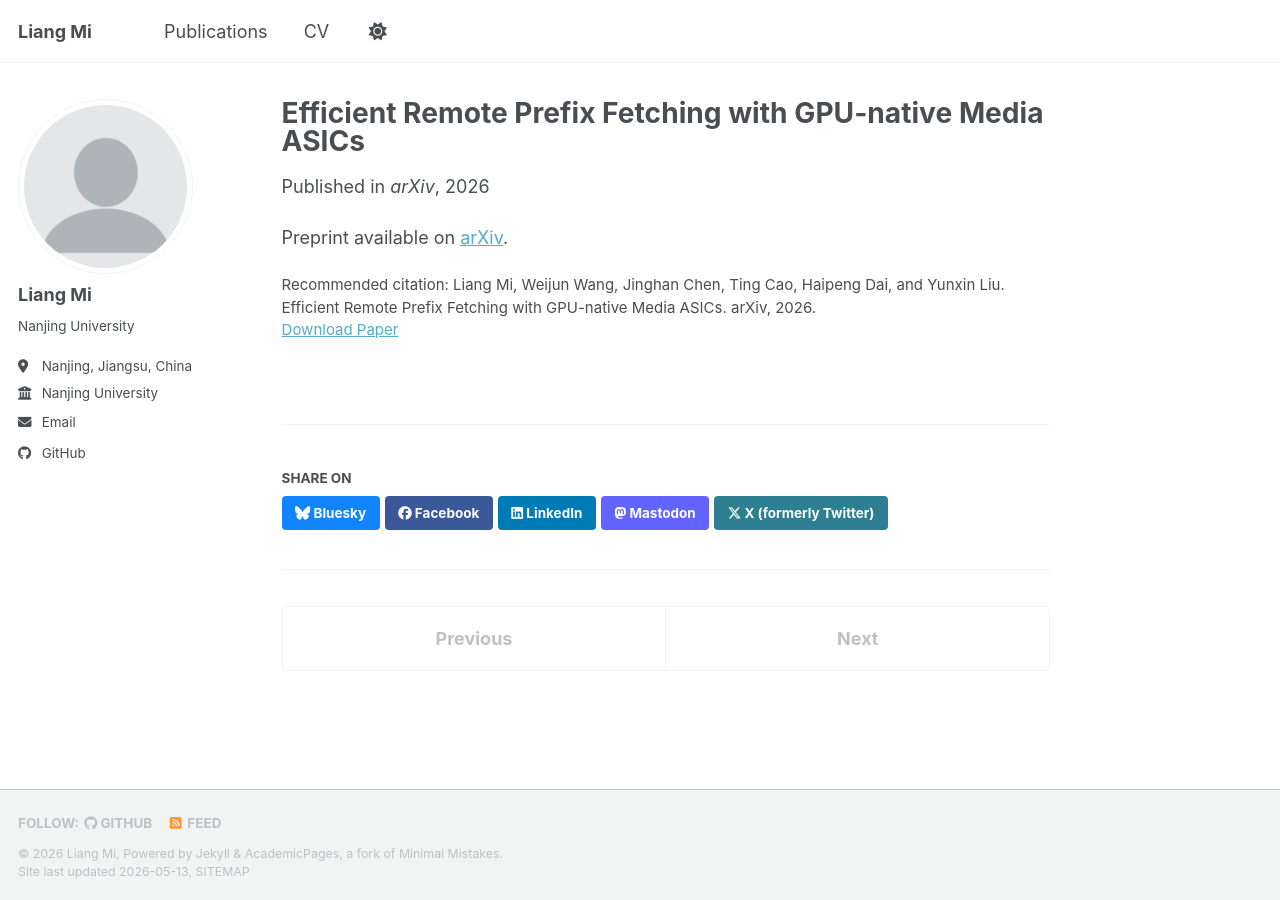
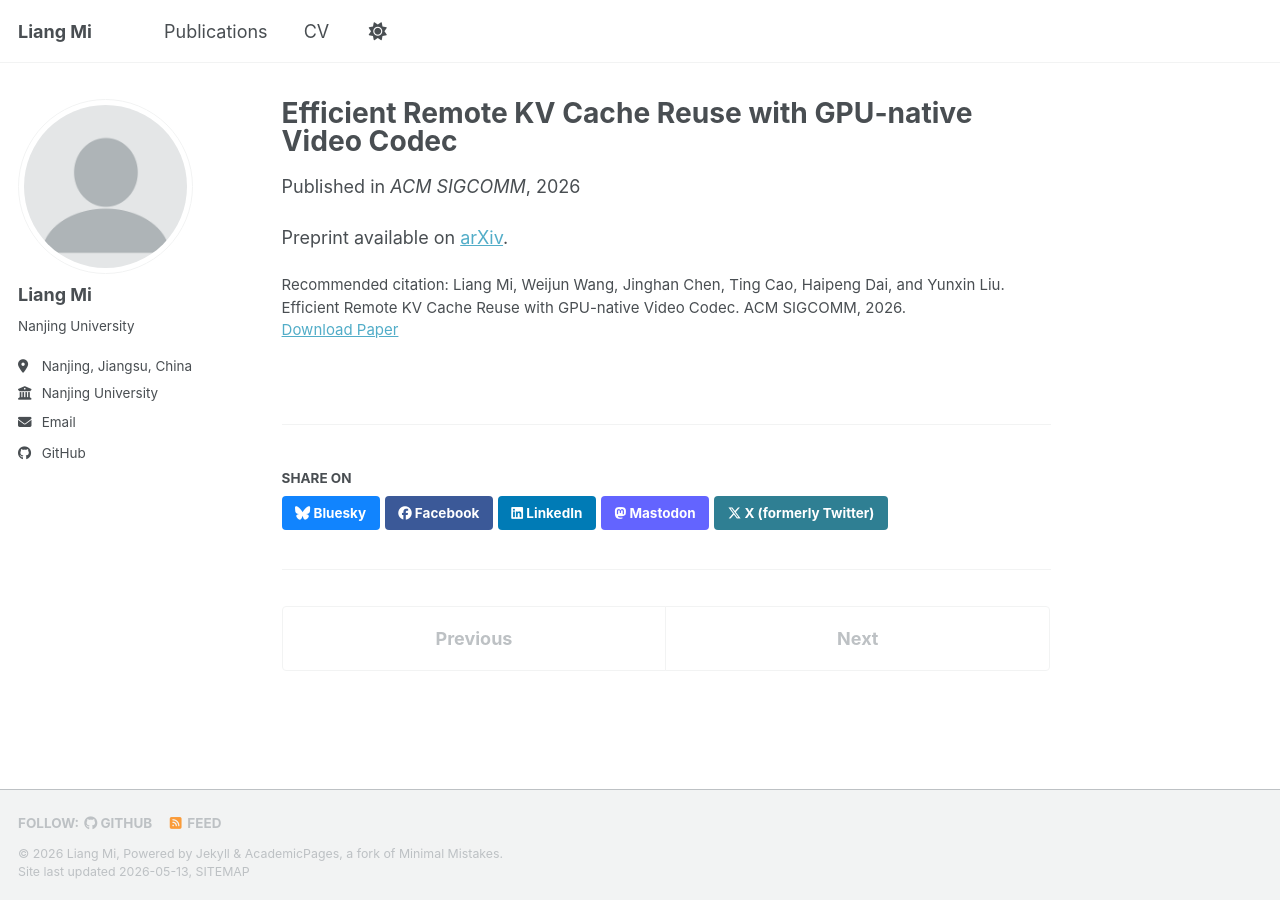
Before and after one commit to mi150/mi150.github.io, a Jekyll site: the page built from _publications/2026-02-12-kvfetcher-remote-prefix-fetching.md, in a window 1280 px wide. Built offline with Jekyll 4.4.1, drawn with Linux system fonts in a browser that asks for light colours; a script bundle is joined from its source files by our own code; library files that are not in the unit come from our copies.

Commit message:
Update SIGCOMM 2026 KV cache paper

```diff
--- a/_publications/2026-02-12-kvfetcher-remote-prefix-fetching.md
+++ b/_publications/2026-02-12-kvfetcher-remote-prefix-fetching.md
@@ -1,15 +1,15 @@
 ---
-title: "Efficient Remote Prefix Fetching with GPU-native Media ASICs"
+title: "Efficient Remote KV Cache Reuse with GPU-native Video Codec"
 collection: publications
-category: preprints
+category: conferences
 permalink: /publication/2026-02-12-kvfetcher-remote-prefix-fetching
-excerpt: "Preprint on efficient remote prefix fetching with GPU-native media ASICs."
+excerpt: "Conference paper accepted to ACM SIGCOMM 2026."
 date: 2026-02-12
-venue: "arXiv"
-venue_short: "arXiv"
+venue: "ACM SIGCOMM"
+venue_short: "ACM SIGCOMM"
 paperurl: "https://arxiv.org/abs/2602.09725"
 authors: "Liang Mi, Weijun Wang, Jinghan Chen, Ting Cao, Haipeng Dai, and Yunxin Liu"
-citation: "Liang Mi, Weijun Wang, Jinghan Chen, Ting Cao, Haipeng Dai, and Yunxin Liu. Efficient Remote Prefix Fetching with GPU-native Media ASICs. arXiv, 2026."
+citation: "Liang Mi, Weijun Wang, Jinghan Chen, Ting Cao, Haipeng Dai, and Yunxin Liu. Efficient Remote KV Cache Reuse with GPU-native Video Codec. ACM SIGCOMM, 2026."
 ---
 
 Preprint available on [arXiv](https://arxiv.org/abs/2602.09725).
```
